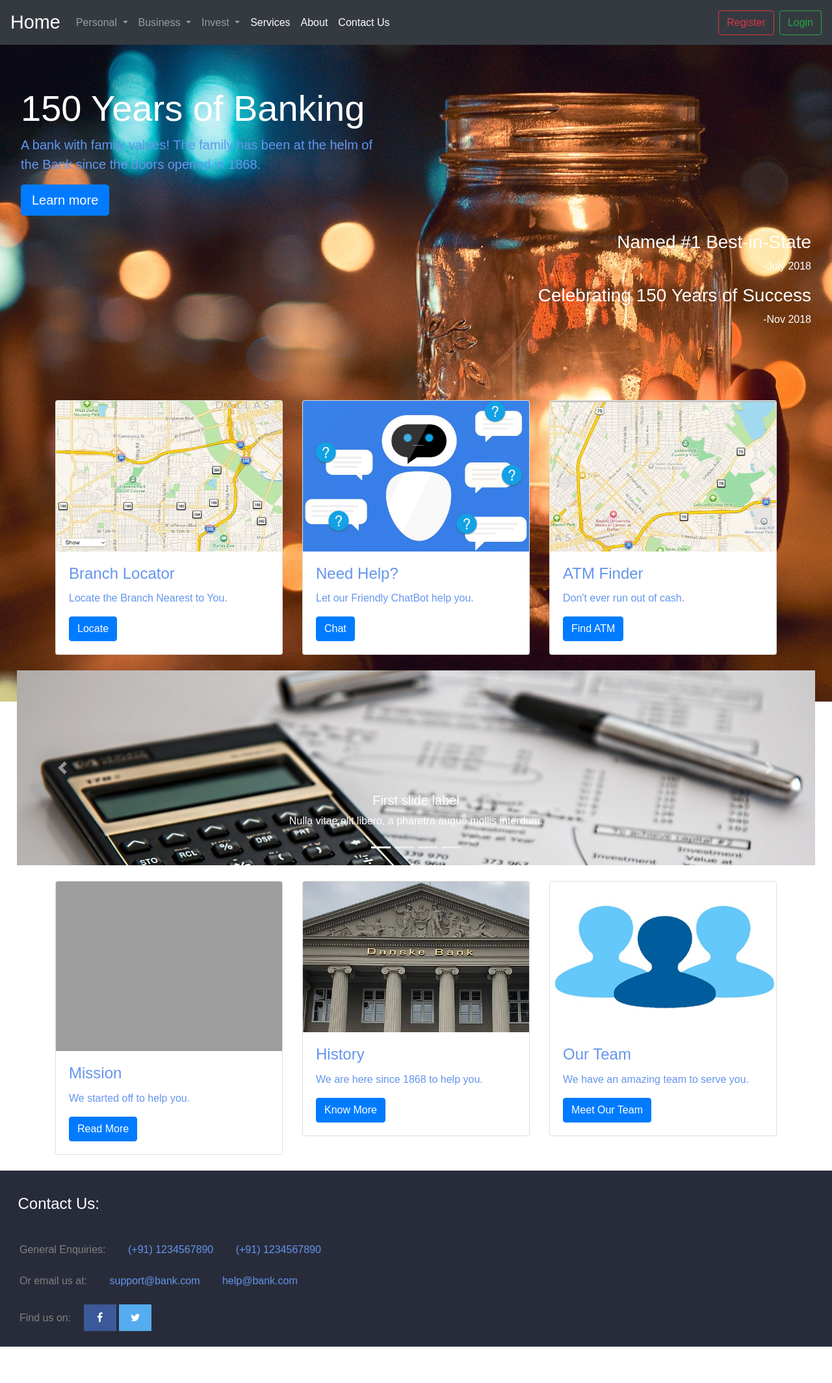
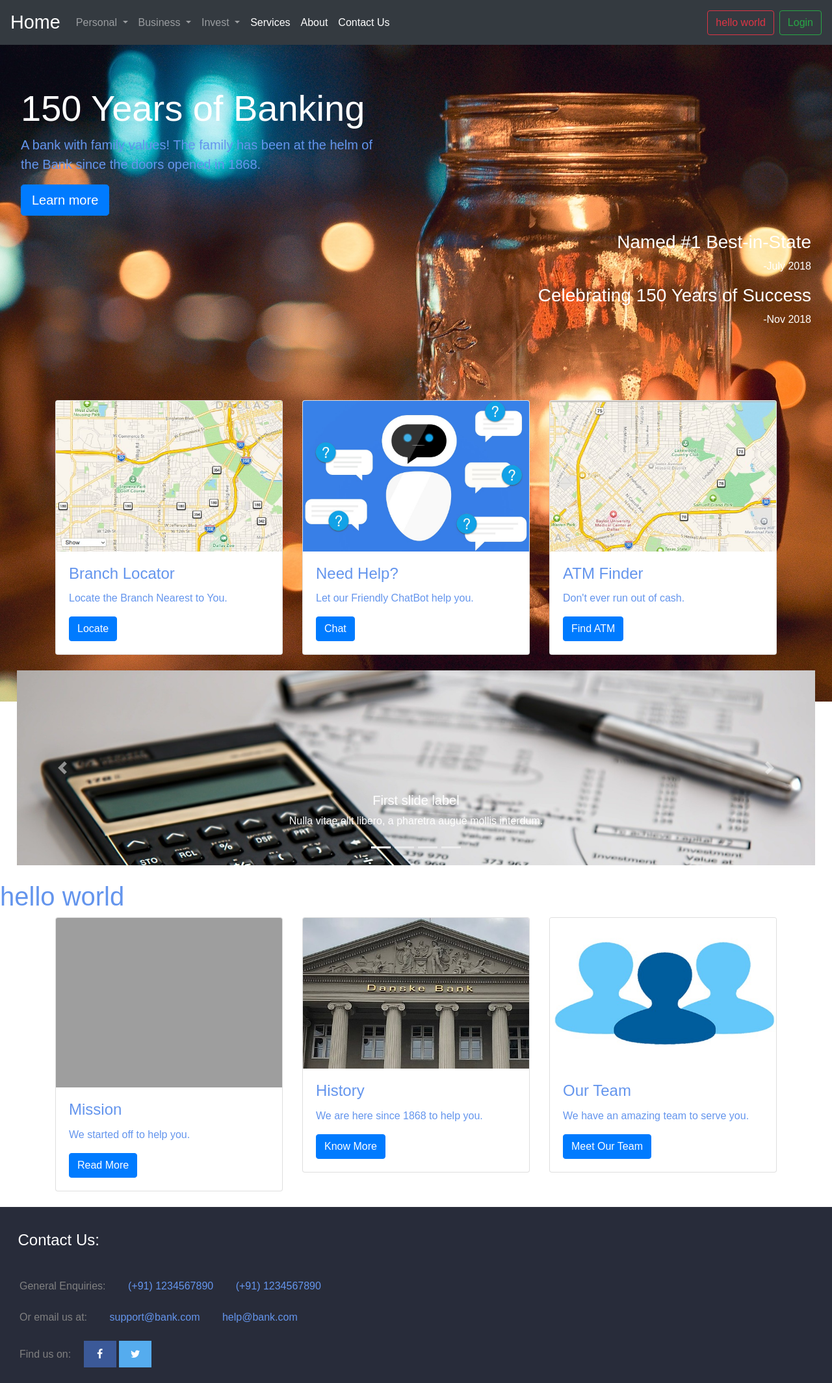
Before and after one commit to prasadnitesh202/bankapptest, a Django app: page // in a window 1280 px wide. Shown: the whole page at 65% size. Before the commit the page ends 2073 px from the top, so only its background shows below. Run offline with Django 3.2, Linux system fonts and the light colour scheme; some libraries are stand-ins or nearby versions; grey boxes are pictures that could not be loaded.

Commit message:
Login functionality

```diff
--- a/myapp/templates/myapp/Bank.html
+++ b/myapp/templates/myapp/Bank.html
@@ -74,7 +74,7 @@
       </ul>
 
       <form class="form-inline my-2 my-lg-0">
-        <a href="/login" class="btn btn-outline-danger mr-sm-2" type="submit">Register</a>
+        <a href="/login" class="btn btn-outline-danger mr-sm-2" type="submit">{{ acc }}</a>
         <a href="/login" class="btn btn-outline-success my-2 my-sm-0" type="submit">Login</a>
       </form>
     </div>
@@ -195,6 +195,7 @@
   </div>
 
 <br>
+<h1>{{ acc }}</h1>
 
 <!--Cards(About)-->
  <div class="container" id="About">
--- a/myapp/views.py
+++ b/myapp/views.py
@@ -15,11 +15,18 @@ from datetime import datetime, timedelta
 
 
 #demo account number for testing chatbot
-acc_no=12345
+acc_no=0
 
 # define home function
 def home(request):
-    return render(request,'myapp/Bank.html')
+    name='hello world'
+
+    if acc_no!=0:
+        print('you are logged in')
+        name=str(BankUser.objects.filter(acc_no=acc_no)[0].name)
+        print(name)
+
+    return render(request,'myapp/Bank.html',{'acc':name})
 
 def login(request):
     return render(request,'myapp/Login.html')
```
Also changed, not shown: db.sqlite3.
